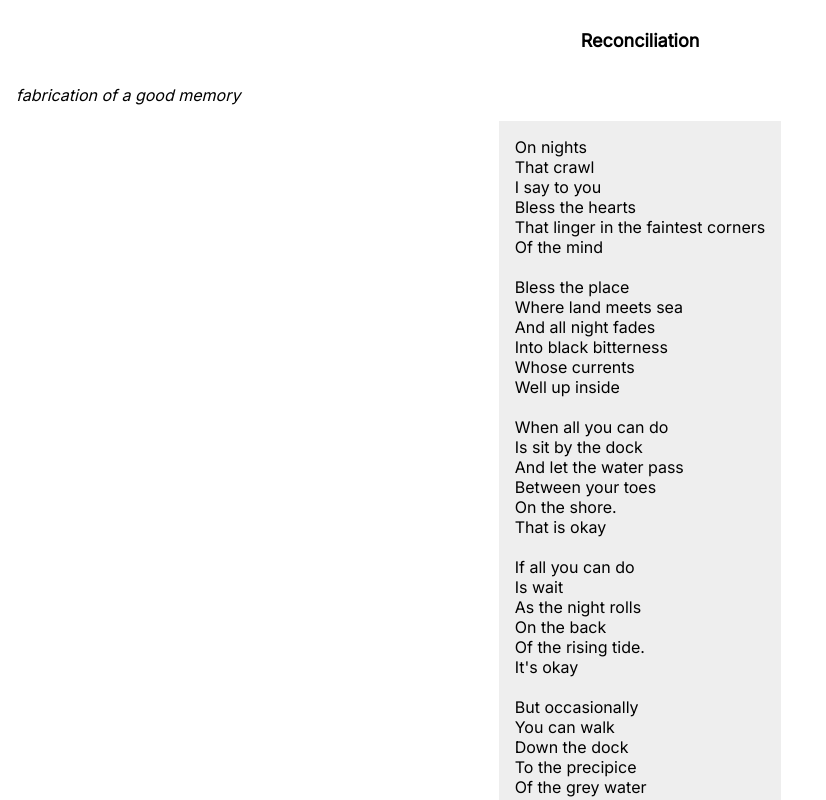
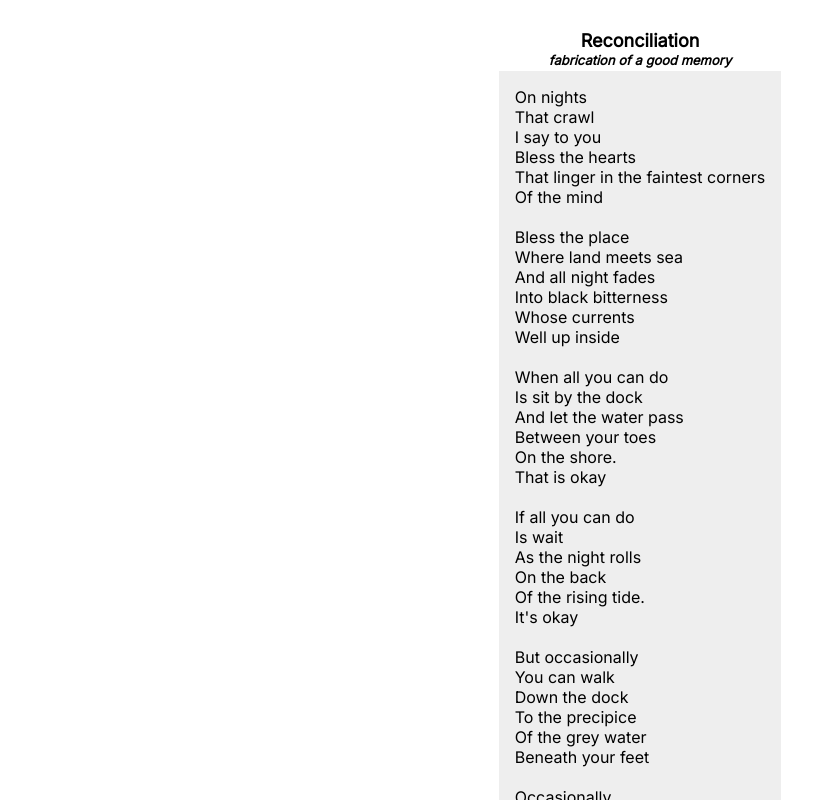
Before and after one commit to nettijoe96/nettijoe96.github.io, a SvelteKit app: page /poetry/reconciliation in a window 1280 px wide. Shown: the top 800 px of the page, without its empty margins (0-826 px from the left). Built offline with nearby package versions, Linux system fonts and the light colour scheme.

Commit message:
fix reconciliation subtitle

```diff
--- a/src/routes/poetry/reconciliation/+page.svelte
+++ b/src/routes/poetry/reconciliation/+page.svelte
@@ -3,8 +3,10 @@
 </script>
 
 <body>
-    <h1>Reconciliation</h1>
-    <p><em>fabrication of a good memory</em></p>
+    <h1>
+        Reconciliation
+        <p><em>fabrication of a good memory</em></p>
+    </h1>
     <div class="poem">
         <div class="poemtext"
             > On nights
@@ -93,3 +95,16 @@
         </div>
     </div>
 </body>
+
+<style>
+    p {
+        margin-top: 1px;
+        margin-bottom: 3px;
+        padding: 0;
+        font-size: small;
+    }
+
+    h1 {
+        padding-bottom: 0;
+    }
+</style>
--- a/src/routes/poetry/the-matchbox/+page.svelte
+++ b/src/routes/poetry/the-matchbox/+page.svelte
@@ -16,7 +16,7 @@
             On hot coals
             In the stove
 
-            In the smoke
+            Through the smoke
             The embers
             Fall and fail
             Raining ash
```
